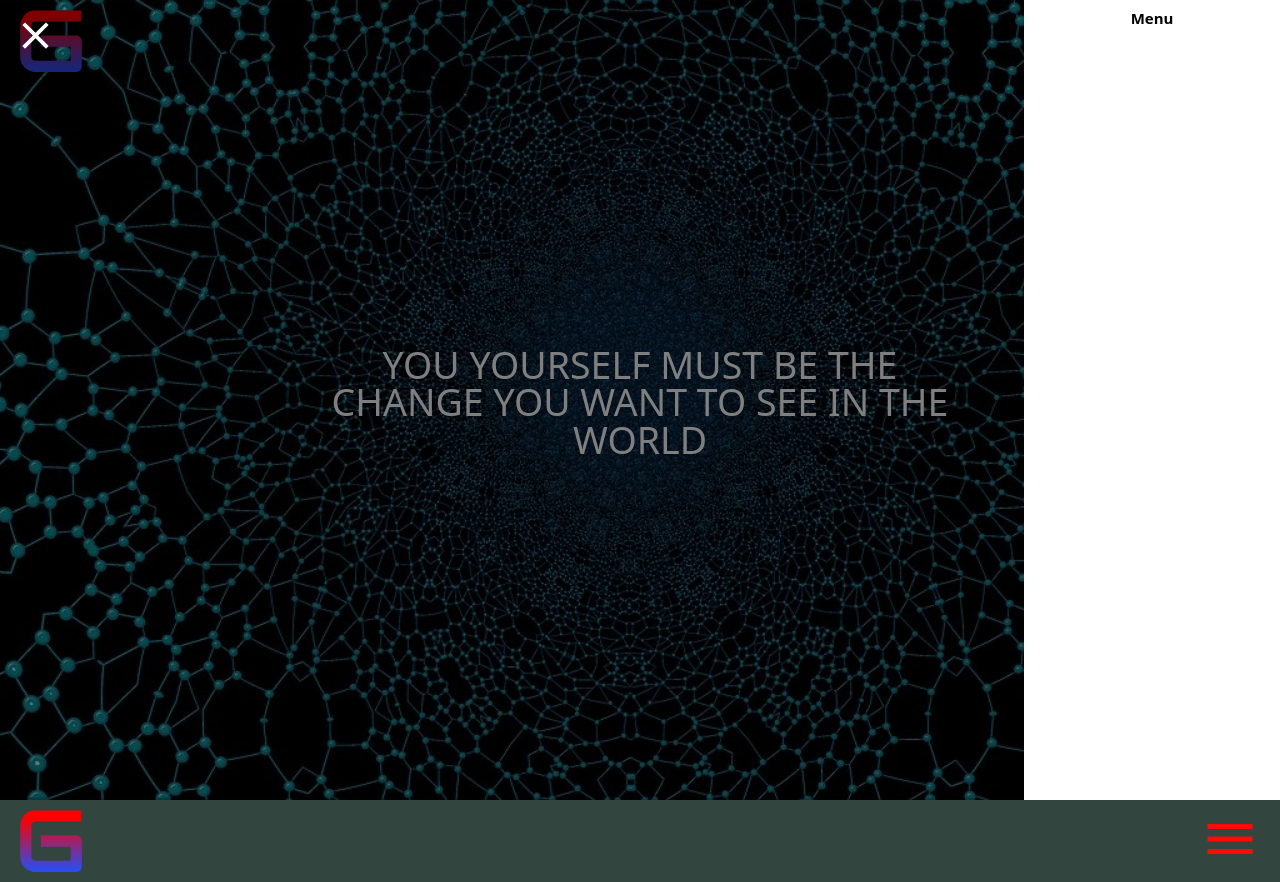
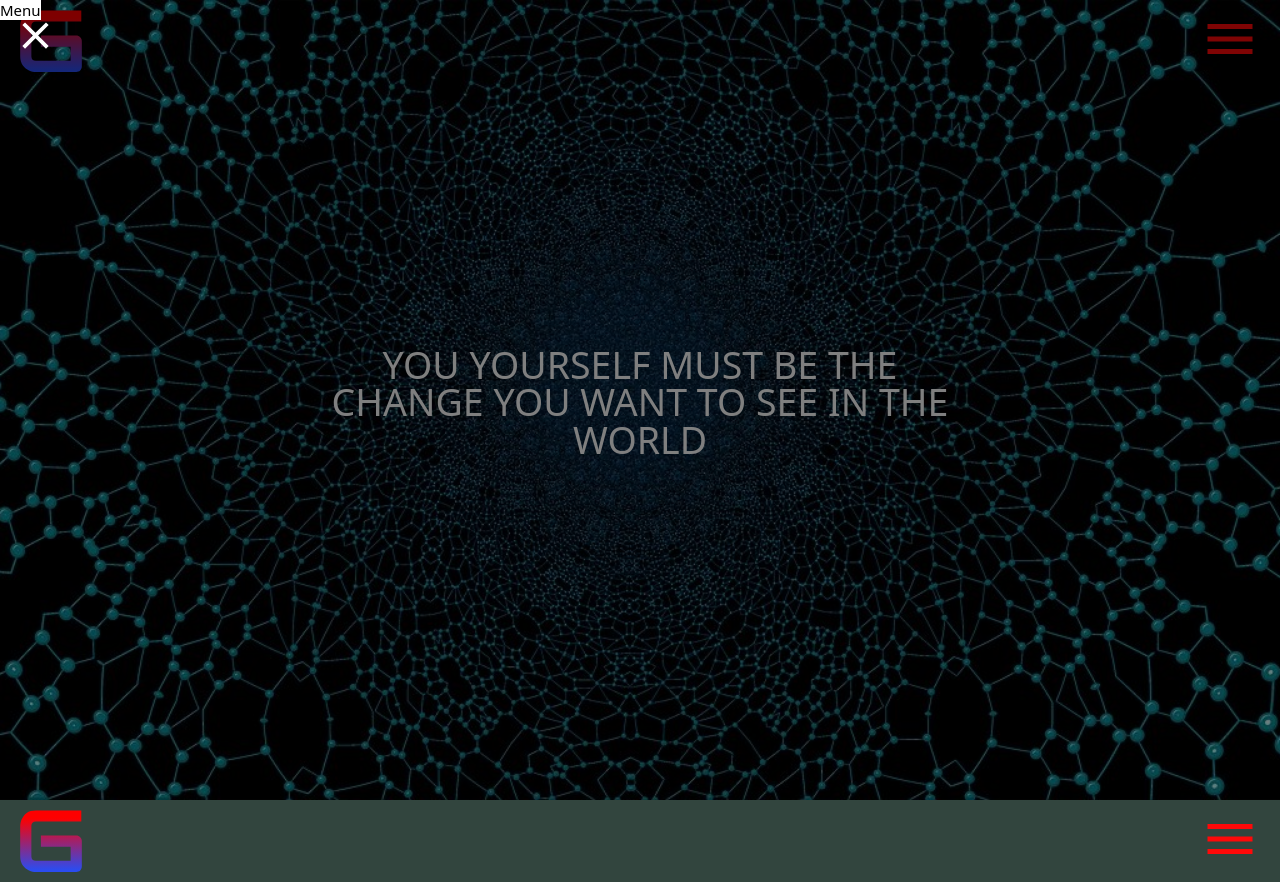
Before and after one commit to ghsanchez-97/ghsanchez-97, a React (Create React App) app: page / in a window 1280 px wide. Both pictures are taken after a click on the button 1230 px from the left and 39 px from the top of the page. Built offline with nearby package versions, Linux system fonts and the light colour scheme.

Commit message:
:construction: - Test modal

```diff
--- a/src/View/Navegation/Navegation.jsx
+++ b/src/View/Navegation/Navegation.jsx
@@ -1,7 +1,8 @@
 import React from 'react';
 import './Navegation.css';
 import logo from 'assets/img/LogoGhsh.svg';
-import Drawer from 'components/Drawer/Drawer';
+//import Drawer from 'components/Drawer/Drawer';
+import Modal from 'components/Modal/modal';
 import { MdMenu } from 'react-icons/md';
 
 const Navegation = ({className=''}) => {
@@ -20,13 +21,9 @@ const Navegation = ({className=''}) => {
                 </div>
                 <div className={`navbar-drawer ${className}`}>
                     <button onClick={openModal} className='navbar__drawer--button'><MdMenu className='drawer--icon'/></button>
-                    <Drawer isModal={showModal} isClose={setShowModal}>
-                        <div className="drawer__content">
-                            <div className="drawer-content__title">
-                                <h1>Menu</h1>
-                            </div>
-                        </div>
-                    </Drawer>
+                    <Modal isOpen={showModal} onClose={setShowModal}>
+                        <h1 className='bg-white text-black'>Menu</h1>
+                    </Modal>
                 </div>
             </div>
         </React.Fragment>
--- a/src/components/Modal/modal.jsx
+++ b/src/components/Modal/modal.jsx
@@ -3,7 +3,7 @@ import "./modal.css";
 import { MdClose } from "react-icons/md";
 import { useSpring, animated } from "react-spring";
 
-export const Modal = ({ children, isOpen, className = "", onClose }) => {
+const Modal = ({ children, isOpen, className = "", onClose }) => {
   const modalRef = React.useRef();
 
   const animation = useSpring({
@@ -49,3 +49,4 @@ export const Modal = ({ children, isOpen, className = "", onClose }) => {
     </React.Fragment>
   )
 };
+export default Modal;
```
